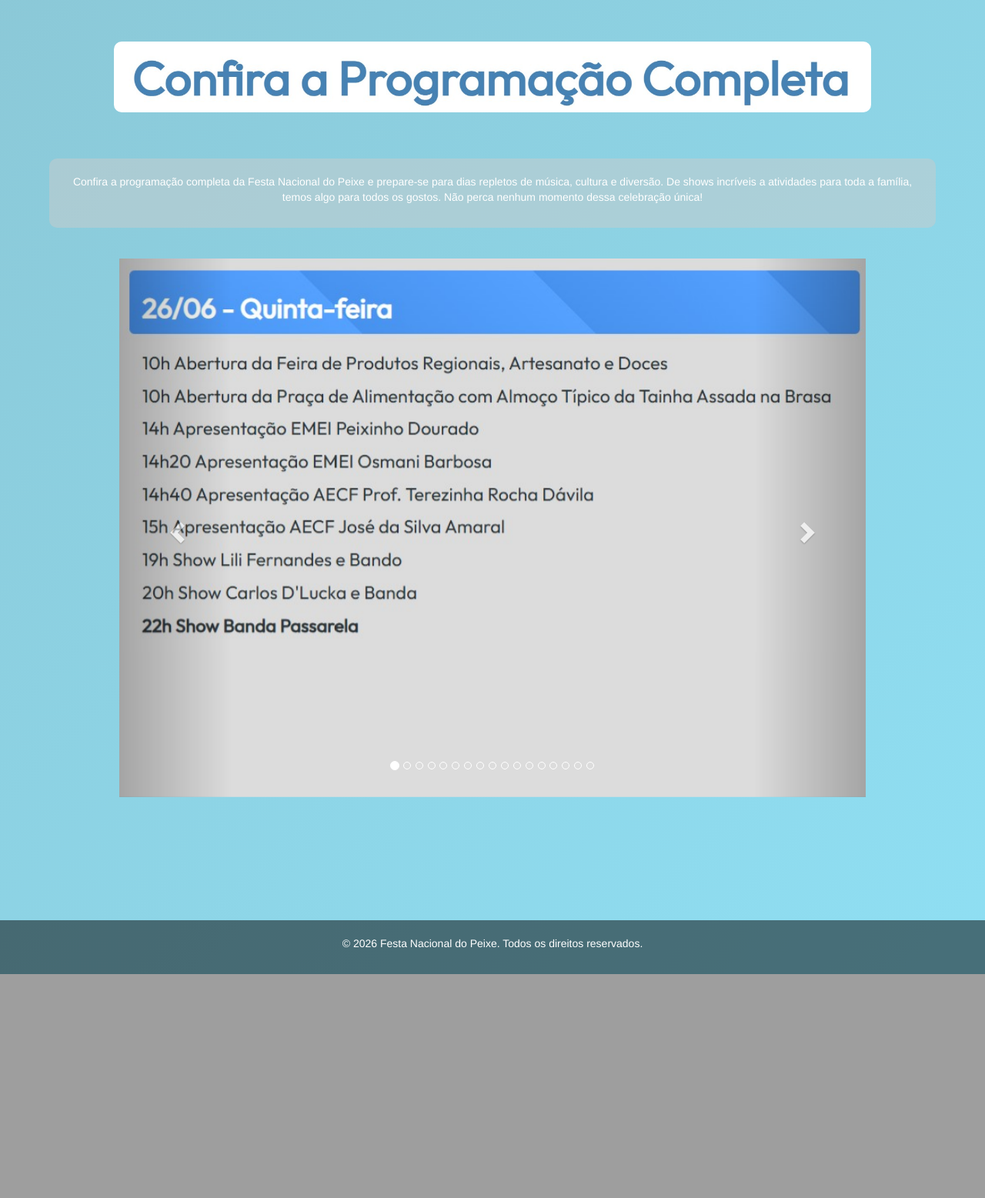
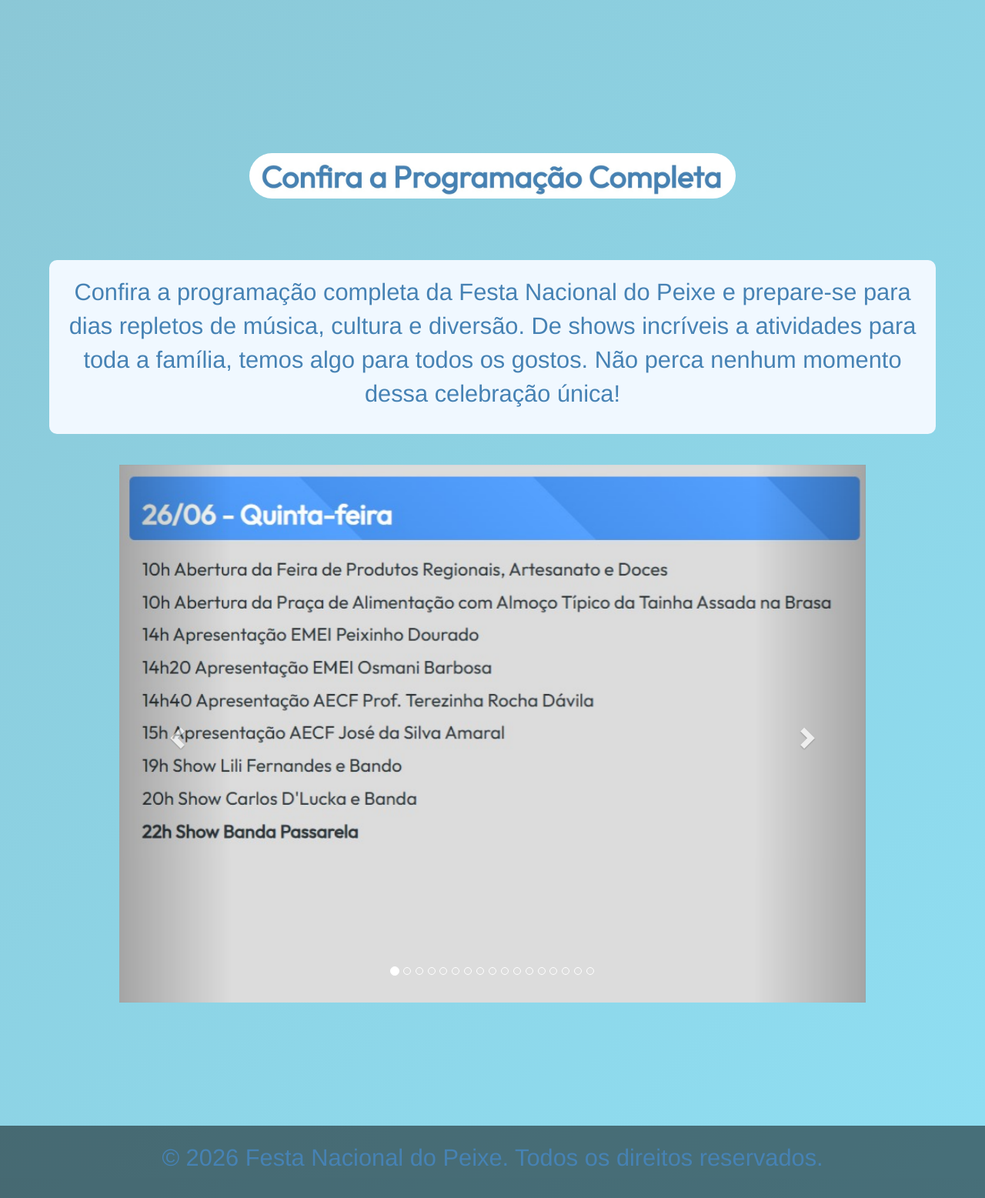
Before and after one commit to MarcosEinecke/Aulas_Senac_2025, a PHP site: page /Convite/indexConvite.html in a window 1280 px wide. Shown: the part 1518-3075 px from the top of the page at 77% size. Before the commit the page ends 2784 px from the top, so only its background shows below. Run offline with PHP 8.4, Linux system fonts and the light colour scheme.

Commit message:
versão final

```diff
--- a/Desenvolvimento Web/Aula 05 -  Grid/Convite/indexConvite.html
+++ b/Desenvolvimento Web/Aula 05 -  Grid/Convite/indexConvite.html
@@ -23,9 +23,14 @@
         <div class="imagem-fundo"></div>
         <div class="container">
             <div class="content">
-                <h1>Venha aproveitar !</h1>
-                <p>Junte-se a nós,venha para Festa Nacional do Peixe. Uma mês inesquecível cheio de show para você.</p>
-                <a href="#" class="btn">Confirmar Presença</a>
+                <div class="div-titulo">
+                    <h1><img class="img-titulo" src="Imagens/18.jpg" alt="imagem do titulo"></h1>
+                </div><br><br>
+                <div class="div-programacao">
+                    <p>Junte-se a nós,venha para Festa Nacional do Peixe. Uma mês inesquecível cheio de show para você.
+                    </p>
+                </div>
+                <a href=" #" class="btn">Confirmar Presença</a>
             </div>
 
         </div>
@@ -58,7 +63,7 @@
 
         <div>
             <div>
-                <h1 class="programacao"><img src="Imagens/1.jpg" alt="imagem programação"></h1>
+                <h1 class="programacao"><img class="programacao" src="Imagens/1.jpg" alt="imagem programação"></h1>
             </div><br><br>
 
             <div class="div-programacao">
--- a/Desenvolvimento Web/Aula 05 -  Grid/Convite/style.css
+++ b/Desenvolvimento Web/Aula 05 -  Grid/Convite/style.css
@@ -14,14 +14,11 @@
   }
 
   .background-image {
-      /* position: fixed;
-      top: 0;
-      left: 0; */
+
       width: 100%;
       height: 550px;
       object-fit: cover;
-      /*opacity: 0.9;
-      z-index: -1;*/
+
   }
 
   .background-image img {
@@ -131,20 +128,30 @@
       margin-top: 40px;
       text-align: center;
       padding: 20px;
-      /* background-color: rgba(202, 203, 204, 0.5);*/
       color: white;
-      width: 80%;
+      width: 74%;
       margin: 0 auto;
-      border-radius: 10px;
+      border-radius: 50px;
   }
 
 
-  .programacao img {
+
+
+
+  div .div-titulo {
       width: 100%;
-      height: auto;
+      height: 100%;
+
+  }
+
+  .img-titulo {
+      width: 100%;
+      height: 100%;
       border-radius: 10px;
 
   }
+
+
 
   .div-programacao {
       place-items: center;
@@ -152,16 +159,17 @@
       margin-top: 40px;
       text-align: center;
       padding: 20px;
-      background-color: rgba(202, 203, 204, 0.5);
-      color: white;
+      background-color: aliceblue;
+      color: #4682b4;
       margin: 0 auto;
       border-radius: 10px;
       width: 90%;
 
+
   }
 
 
-.img2-programacao {
+  .img2-programacao {
       width: 100%;
       height: 100%;
       border-radius: 10px;
@@ -169,9 +177,12 @@
 
   }
 
+  p {
+      font-size: 2.2em;
+      color: #4682b4;
 
 
-
+  }
 
   footer {
 
```
Also changed, not shown: Desenvolvimento Web/Aula 05 -  Grid/Convite/Imagens/18.jpg (added).
